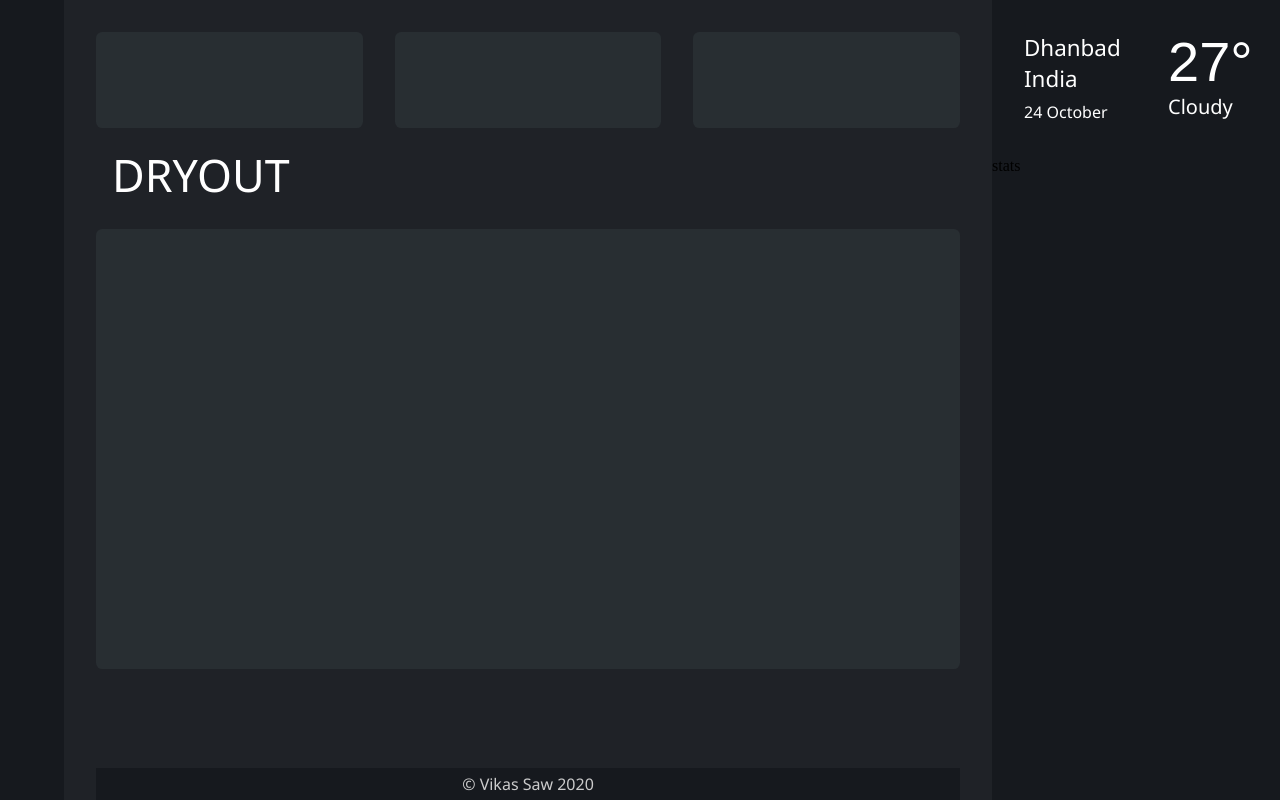
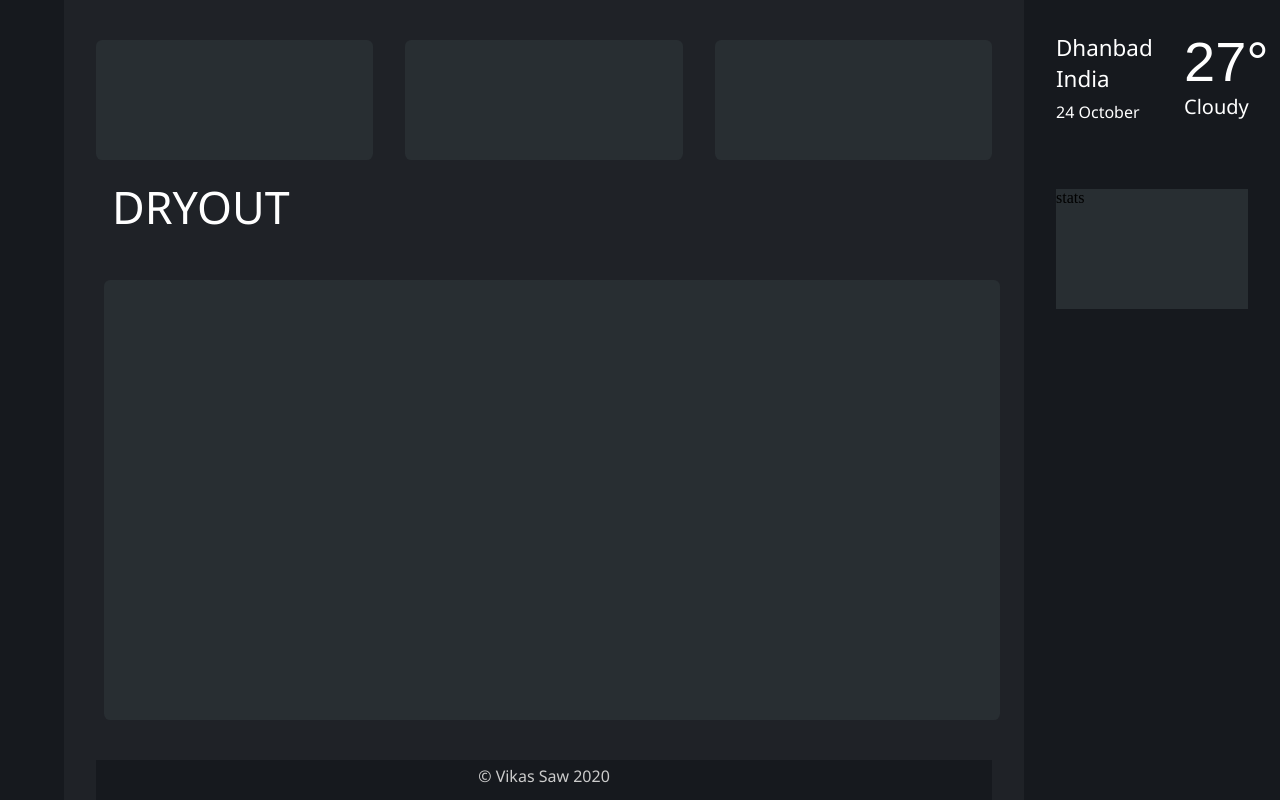
Before and after one commit to VikasKumarSaw/Dryout, a Vue app: page / in a window 1280 px wide. Built offline with nearby package versions, Linux system fonts and the light colour scheme.

Commit message:
rewriting layout

```diff
--- a/src/components/sidebar_stats.vue
+++ b/src/components/sidebar_stats.vue
@@ -1,5 +1,5 @@
 <template>
-  <section id="">
+  <section class="sidebar_stats">
       stats
   </section>
 </template>
--- a/src/css/main.css
+++ b/src/css/main.css
@@ -19,7 +19,7 @@ main {
 }
 
 main #main {
-  width: calc(75vw - 2rem);
+  width: 75vw;
   height: 100vh;
   background-color: #1F2227;
   position: relative;
@@ -27,7 +27,7 @@ main #main {
 }
 
 main #side {
-  width: calc(25vw - 2rem);
+  width: 20vw;
   height: 100vh;
   background-color: #16191e;
   z-index: 2;
@@ -99,54 +99,53 @@ main #side .temp-container .temp div {
 }
 
 main #side-nav {
-  width: 4rem;
+  width: 5vw;
   background-color: #16191e;
 }
 
 .upper-main {
-  height: 8rem;
+  height: 20vh;
+  display: -webkit-box;
+  display: -ms-flexbox;
+  display: flex;
   padding-top: 1rem;
   -webkit-box-align: end;
       -ms-flex-align: end;
           align-items: flex-end;
+  -webkit-box-pack: center;
+      -ms-flex-pack: center;
+          justify-content: center;
+}
+
+.upper-main :nth-child(1) {
+  margin-left: 2rem;
+}
+
+.upper-main :nth-child(2) {
+  margin: 0 2rem;
+}
+
+.upper-main :nth-child(3) {
+  margin-right: 2rem;
 }
 
 .upper-main div {
-  width: 18rem;
-  height: 6rem;
+  width: 25vw;
+  height: 15vh;
 }
 
 .lower-main {
-  height: 20rem;
-  padding-top: 1.5rem;
+  height: 60vh;
 }
 
 .lower-main div {
-  margin: 0 2rem;
-  width: 100%;
+  margin: 0 5vh;
+  width: 70vw;
   height: 55vh;
 }
 
 .stats-container {
   width: 100%;
-  display: -webkit-box;
-  display: -ms-flexbox;
-  display: flex;
-  -webkit-box-pack: center;
-      -ms-flex-pack: center;
-          justify-content: center;
-}
-
-.stats-container :nth-child(1) {
-  margin-left: 2rem;
-}
-
-.stats-container :nth-child(2) {
-  margin: 0 2rem;
-}
-
-.stats-container :nth-child(3) {
-  margin-right: 2rem;
 }
 
 .stats-container div {
@@ -160,16 +159,16 @@ main #side-nav {
 
 footer {
   position: absolute;
-  width: calc(75vw - 6rem);
+  width: 70vw;
   text-align: center;
   font-family: 'Segoe UI', Tahoma, Geneva, Verdana, sans-serif;
   bottom: 0;
-  height: 2rem;
+  height: 5vh;
   font-size: 1rem;
   line-height: 2rem;
   color: #ccc;
   background-color: #16191e;
-  margin: 0 2rem 0 2rem;
+  margin: 0 2.5vw 0 2.5vw;
 }
 
 #title {
@@ -177,5 +176,14 @@ footer {
   font-size: 2.8rem;
   padding-left: 3rem;
   padding-top: 1rem;
+  height: 15vh;
+}
+
+.sidebar_stats {
+  background-color: #282E32;
+  margin-left: 2rem;
+  margin-right: 2rem;
+  margin: 2rem;
+  height: 15vh;
 }
 /*# sourceMappingURL=main.css.map */
--- a/src/css/main.scss
+++ b/src/css/main.scss
@@ -15,7 +15,7 @@ main{
     overflow: hidden;
 
     #main{
-        width: calc(75vw - 2rem);
+        width: 75vw;
         height: 100vh;
         background-color: $darker;
         position: relative;
@@ -24,7 +24,7 @@ main{
 
     }
     #side{
-        width : calc(25vw - 2rem);
+        width : 20vw;
         height: 100vh;
         background-color: $darkest;
         z-index: 2;
@@ -87,43 +87,50 @@ main{
         }
     }
     #side-nav{
-        width: 4rem;
+        width: 5vw;
         background-color: $darkest;
     }
 
 }
 
 .upper-main{
-    height: 8rem;
+    // height: 8rem;
+    height: 20vh;
+    // background-color: red;
+    display: flex;
     padding-top: 1rem;
     align-items: flex-end;
+    justify-content: center;
+
+
+    & :nth-child(1){margin-left: 2rem;}
+    & :nth-child(2){margin:0 2rem;}
+    & :nth-child(3){margin-right: 2rem;}
     div{
-        width: 18rem;
-        height: 6rem;
+        // width: 18rem;
+        width: 25vw;
+        // height: 6rem;
+        height: 15vh;
     }
 }
 
 .lower-main{
-    height: 20rem;
-    padding-top: 1.5rem;
+    // background-color: blue;
+    height: 60vh;
+    // padding-top: 1.5rem;
     div{
-        margin: 0 2rem;
-        width: 100%;
+        margin: 0 5vh;
+        width: 70vw;
         height: 55vh;
     }
 }
 
 .stats-container{
     width: 100%;
-    display: flex;
+
 
     // background-color: #fff;border: 1px solid red;
-    justify-content: center;
 
-
-    & :nth-child(1){margin-left: 2rem;}
-    & :nth-child(2){margin:0 2rem;}
-    & :nth-child(3){margin-right: 2rem;}
 
     div{
         background-color: $dark;
@@ -137,24 +144,33 @@ main{
 
 footer{
     position: absolute;
-    width: calc(75vw - 6rem);
+    width: 70vw;
     // padding: 1rem;
     text-align: center;
     font-family: 'Segoe UI', Tahoma, Geneva, Verdana, sans-serif;
     bottom: 0;
-    height: 2rem;
+    height: 5vh;
     font-size: 1rem;
     line-height: 2rem;
     color: #ccc;
     background-color: $darkest;
-    margin: 0 2rem 0 2rem;
+    margin: 0 2.5vw 0 2.5vw;
 
 }
 #title{
     font-family: 'Segoe UI', Tahoma, Geneva, Verdana, sans-serif;
-
+    // background-color: yellow;
     font-size: 2.8rem;
     padding-left: 3rem;
     padding-top: 1rem;
+    height: 15vh;
     // display: none;
 }
+
+.sidebar_stats{
+    background-color:$dark;
+    margin-left: 2rem;
+    margin-right: 2rem;
+    margin: 2rem;
+    height: 15vh;
+}
```
Also changed, not shown: 1 other file (tests, documents, lock files or other folders).
